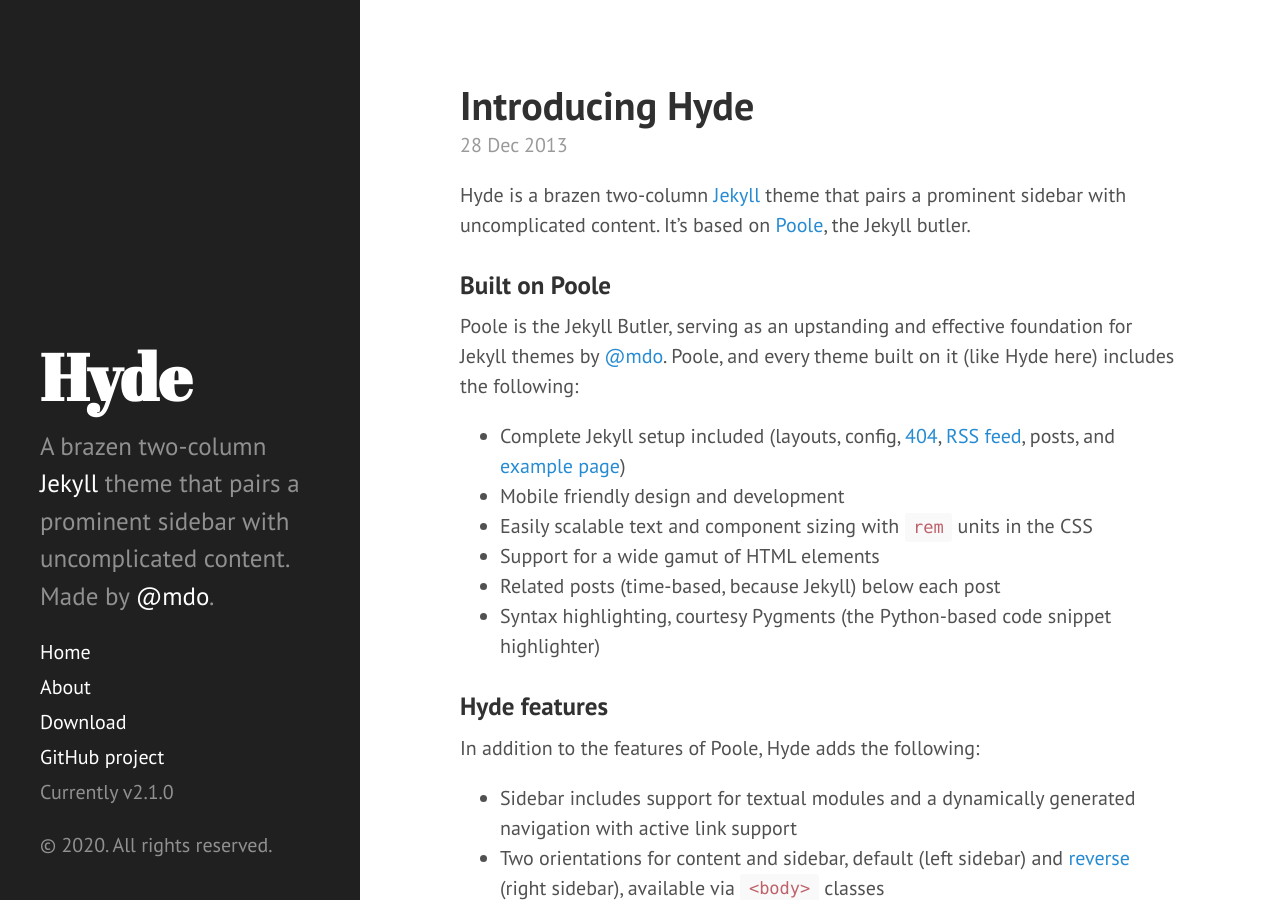
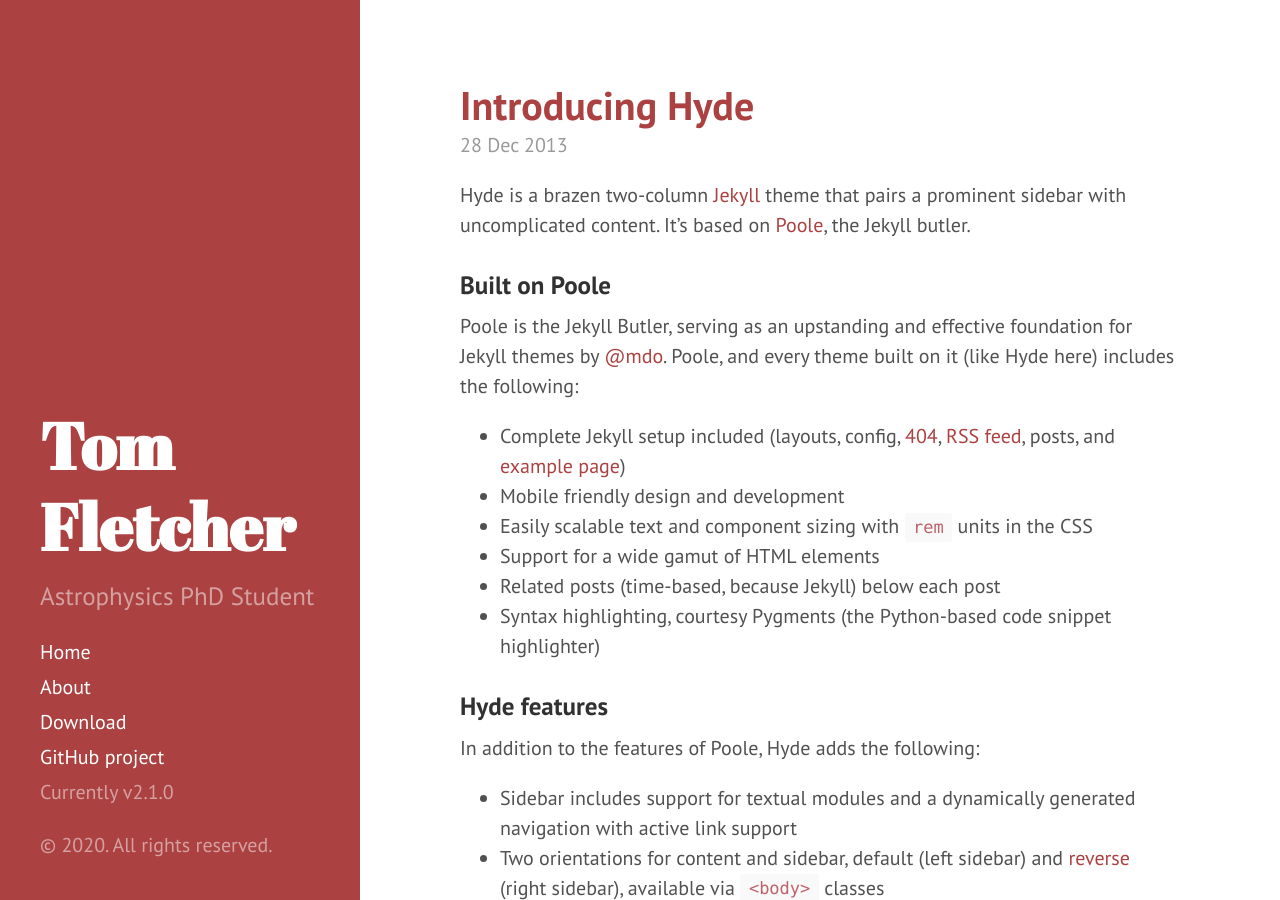
Before and after one commit to tomjf/tomjf.github.io, a Jekyll site: the page built from index.html, in a window 1280 px wide and 900 px high. Built offline with Jekyll 4.4.1, drawn with Linux system fonts in a browser that asks for light colours; Markdown is read by kramdown in place of the engine named in the settings; the list of posts is cut into pages by our own code.

Commit message:
config updates

```diff
--- a/_config.yml
+++ b/_config.yml
@@ -3,15 +3,15 @@
 highlighter:      pygments
 
 # Setup
-title:            Hyde
+title:            Tom Fletcher
 tagline:          'A Jekyll theme'
-description:      'A brazen two-column <a href="http://jekyllrb.com" target="_blank">Jekyll</a> theme that pairs a prominent sidebar with uncomplicated content. Made by <a href="https://twitter.com/mdo" target="_blank">@mdo</a>.'
-url:              http://hyde.getpoole.com
+description:      'Astrophysics PhD Student'
+url:              https://tomjf.github.io
 baseurl:          /
 
 author:
-  name:           'Mark Otto'
-  url:            https://twitter.com/mdo
+  name:           'Tom Fletcher'
+  url:            https://twitter.com/tomfletcher0
 
 paginate:         5
 
@@ -19,4 +19,4 @@
 version:          2.1.0
 
 github:
-  repo:           https://github.com/poole/hyde
+  repo:           https://github.com/tomjf/tomjf.github.io
--- a/_layouts/default.html
+++ b/_layouts/default.html
@@ -3,7 +3,7 @@
 
   {% include head.html %}
 
-  <body>
+  <body class="theme-base-08">
 
     {% include sidebar.html %}
 
```
